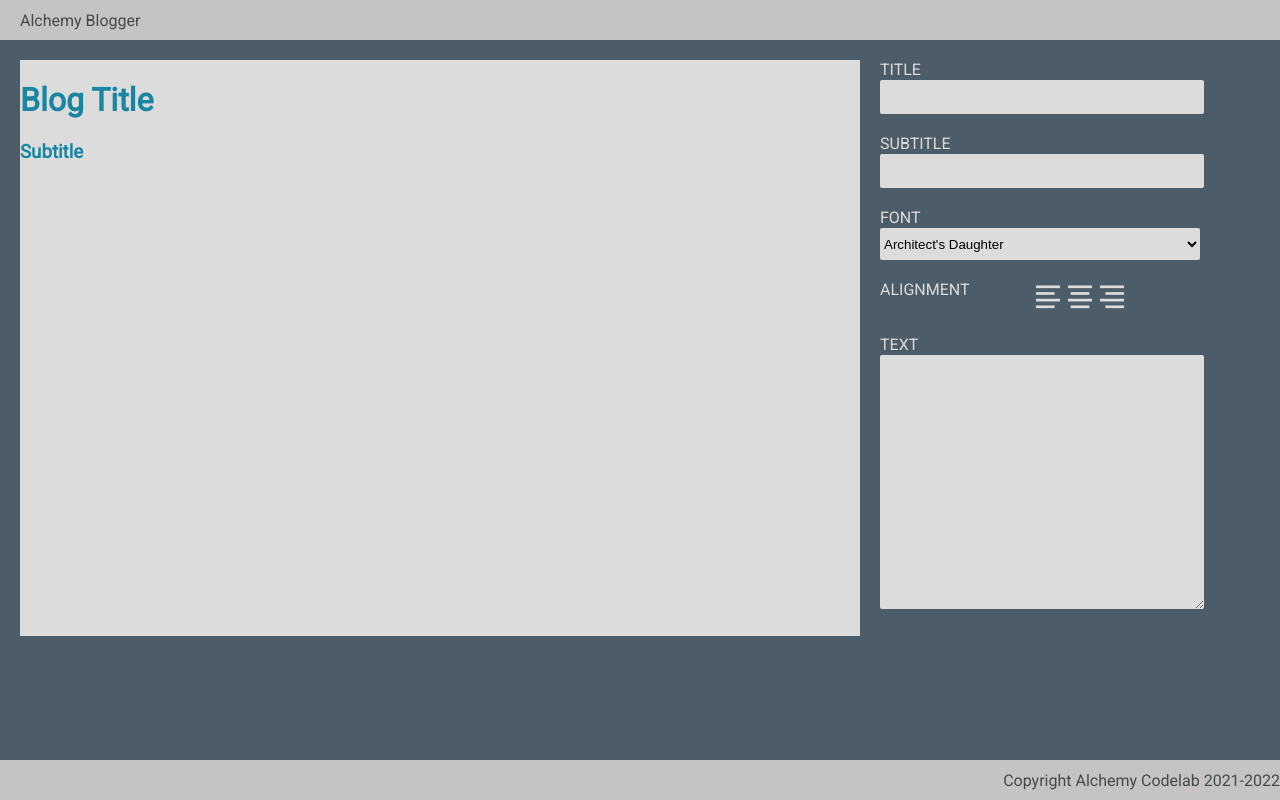
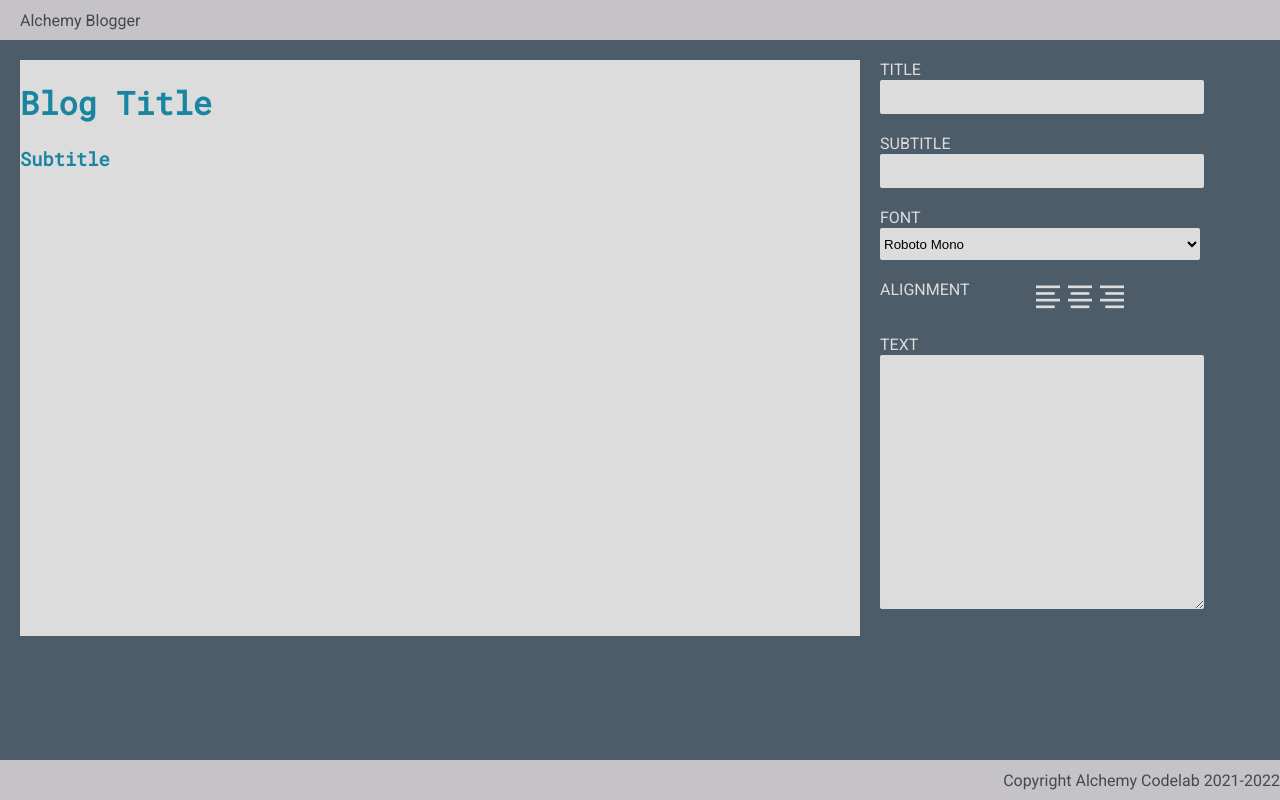
Before and after one commit to emmaegstad/react-blog-builder, a React (Create React App) app: page / in a window 1280 px wide. Built offline with nearby package versions, Linux system fonts and the light colour scheme; a web font is replaced by a local one.

Commit message:
working font selector

```diff
--- a/src/components/Editor/Editor.js
+++ b/src/components/Editor/Editor.js
@@ -2,7 +2,7 @@ import React from 'react';
 
 import './Editor.css';
 
-export default function Editor({ setTitle, setSubtitle }) {
+export default function Editor({ setTitle, setSubtitle, font, setFont }) {
   return (
     <div className="editor">
       <div className="form-control">
@@ -14,7 +14,7 @@ export default function Editor({ setTitle, setSubtitle }) {
         <label>Subtitle</label>
       </div>
       <div className="form-control">
-        <select>
+        <select value={font} onChange={(e) => setFont(e.target.value)}>
           <option value="architect">{"Architect's Daughter"}</option>
           <option value="comforter">Comforter</option>
           <option value="fredoka">Fredoka</option>
--- a/src/views/Home/Home.js
+++ b/src/views/Home/Home.js
@@ -10,12 +10,14 @@ export default function Home() {
 
   const [title, setTitle] = useState('Blog Title');
   const [subtitle, setSubtitle] = useState('Subtitle');
+  const [font, setFont] = useState('roboto-mono');
+  const [align, setAlign] = useState('');
 
   return (
     <main>
       {/* pass the state variables as props to the presentational components */}
-      <Preview {...{ title, setTitle, subtitle, setSubtitle }} />
-      <Editor {...{ setTitle, setSubtitle }} />
+      <Preview {...{ title, subtitle, font, align }} />
+      <Editor {...{ setTitle, setSubtitle, font, setFont, align, setAlign }} />
     </main>
   );
 }
```
